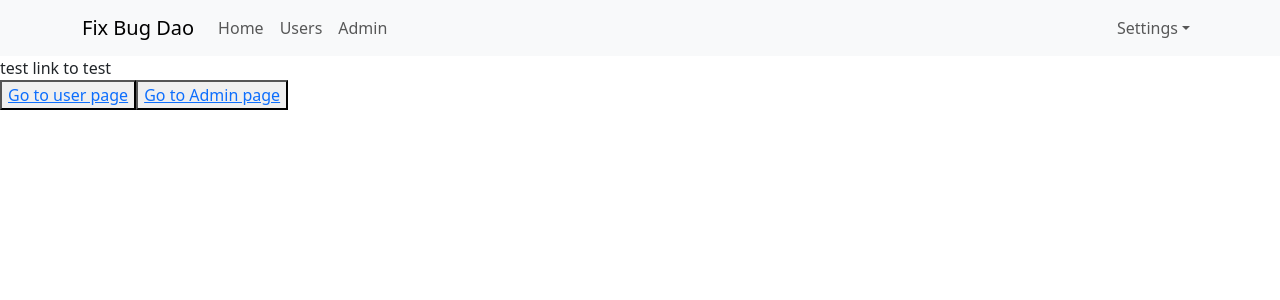
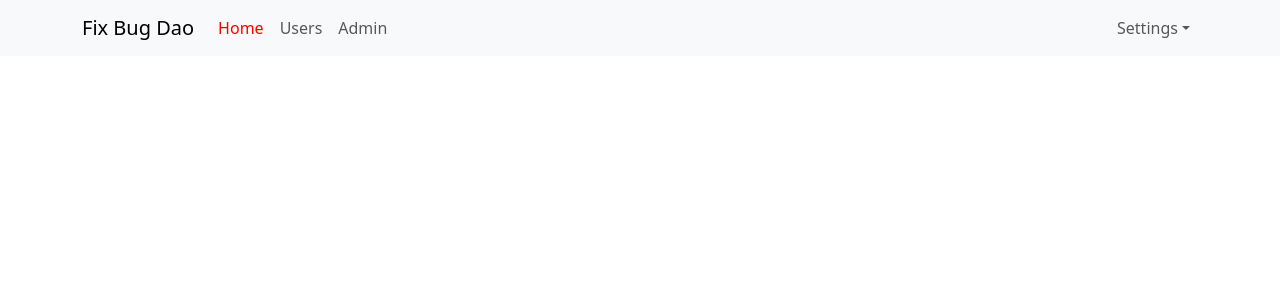
Before and after one commit to VinhHoang007/react-tutorial-basic, a React (Create React App) app: page / in a window 1280 px wide. Shown: the top 300 px of the page. Built offline with nearby package versions, Linux system fonts and the light colour scheme.

Commit message:
add sass, navlink

```diff
--- a/package.json
+++ b/package.json
@@ -7,11 +7,13 @@
     "@testing-library/react": "^13.3.0",
     "@testing-library/user-event": "^13.5.0",
     "bootstrap": "5.2.0",
+    "node-sass": "^7.0.1",
     "react": "^18.2.0",
     "react-bootstrap": "2.4.0",
     "react-dom": "^18.2.0",
     "react-router-dom": "6.3.0",
     "react-scripts": "5.0.1",
+    "sass": "1.53.0",
     "web-vitals": "^2.1.4"
   },
   "scripts": {
--- a/src/App.css
+++ /dev/null
@@ -1,4 +0,0 @@
-body {
-  padding: 0;
-  margin: 0;
-}
--- a/src/App.js
+++ b/src/App.js
@@ -1,20 +1,19 @@
-import './App.css';
+import './App.scss';
 import Header from './components/Header/Header';
-import { Link } from "react-router-dom";
+import { Outlet, Link } from "react-router-dom";
 const App = () => {
   return (
     <div className="app-container">
-      <Header/>
-      <div>
-        test link to test
-        <div>
-          <button>
-            <Link to="/users">Go to user page</Link>
-          </button>
-          <button>
-            <Link to="/admin">Go to Admin page</Link>
-          </button>
+      <div className="header-container">
+        <Header/>
+      </div>
+      <div className="main-container">
+        <div className="sidenav-container">
 
+        </div>
+
+        <div className="app-content">
+          <Outlet/>
         </div>
       </div>
     </div>
--- /dev/null
+++ b/src/App.scss
@@ -0,0 +1,17 @@
+body {
+  padding: 0;
+  margin: 0;
+}
+
+.app-container {
+  .header-container {
+    .navbar-nav {
+      .nav-link {
+        // class active dung ngang hang voi nav-link
+        &.active {
+          color: red;
+        }
+      }
+    }
+  }
+}
--- a/src/components/Header/Header.js
+++ b/src/components/Header/Header.js
@@ -2,7 +2,7 @@ import Container from 'react-bootstrap/Container';
 import Nav from 'react-bootstrap/Nav';
 import Navbar from 'react-bootstrap/Navbar';
 import NavDropdown from 'react-bootstrap/NavDropdown';
-import { Link } from "react-router-dom";
+import { NavLink } from "react-router-dom";
 
 
 const Header = () => {
@@ -17,9 +17,9 @@ const Header = () => {
                         <Nav.Link href="/users">Users</Nav.Link>
                         <Nav.Link href="/admin">Admin</Nav.Link> */}
 
-                        <Link to="/" className="nav-link">Home</Link>
-                        <Link to="/users" className="nav-link">Users</Link>
-                        <Link to="/admin" className="nav-link">Admin</Link>
+                        <NavLink to="/" className="nav-link">Home</NavLink>
+                        <NavLink to="/users" className="nav-link">Users</NavLink>
+                        <NavLink to="/admin" className="nav-link">Admin</NavLink>
                     </Nav>
                     <Nav>
                         <NavDropdown title="Settings" id="basic-nav-dropdown">
--- a/src/index.js
+++ b/src/index.js
@@ -18,9 +18,10 @@ root.render(
   <React.StrictMode>
     <BrowserRouter>
       <Routes>
-        <Route path="/" element={<App />} />
-        <Route path="users" element={<User />} />
-        <Route path="admin" element={<Admin />} />
+        <Route path="/" element={<App />}>
+          <Route path="users" element={<User />} />
+          <Route path="admin" element={<Admin />} />
+        </Route>
       </Routes>
   </BrowserRouter>
   </React.StrictMode>
```
Also changed, not shown: 1 other file (tests, documents, lock files or other folders).
